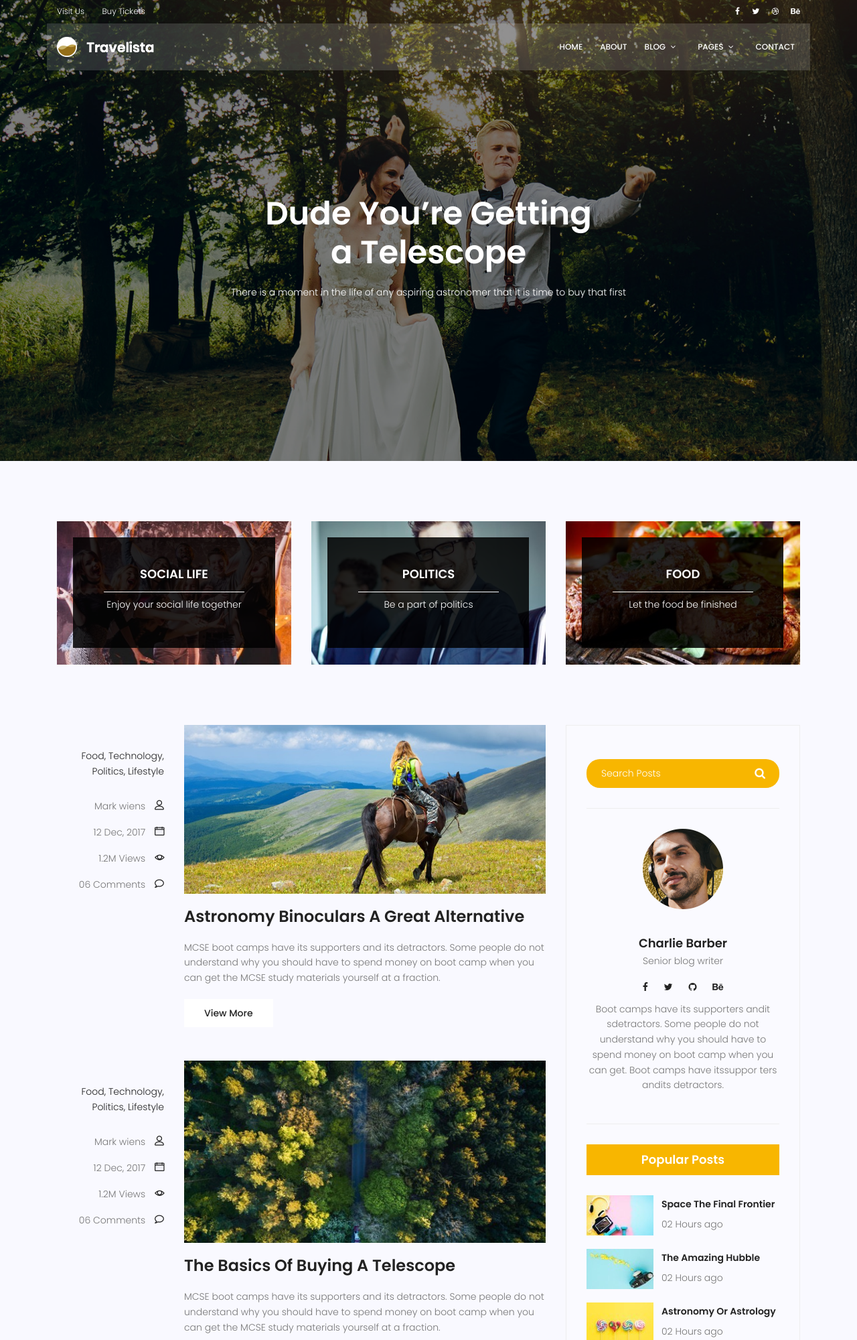
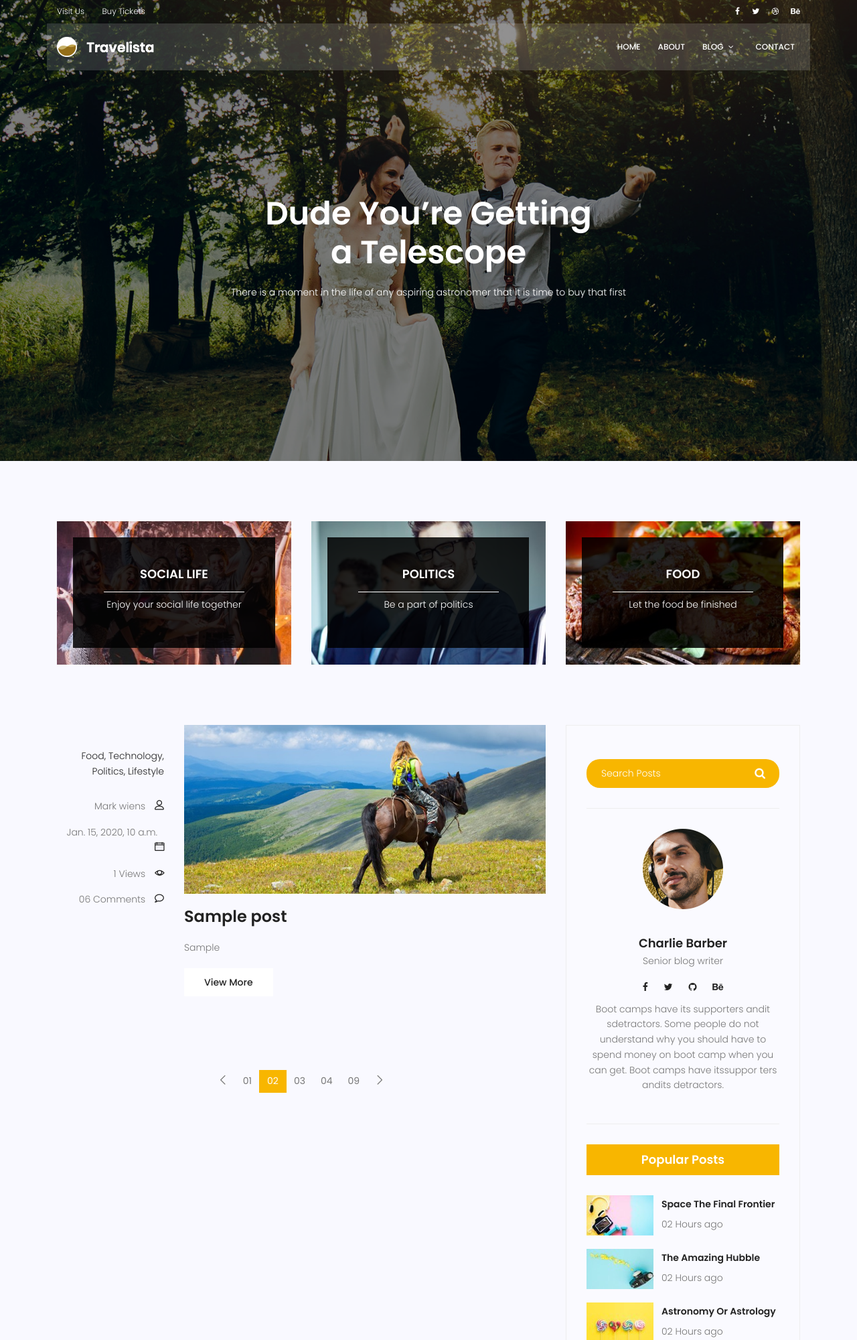
Before and after one commit to AmirrezaAttary/Django_Bigdely_Tamrin, a Django app: page /blog/ in a window 1280 px wide. Shown: the top 2000 px of the page at 67% size. Run offline with Django 3.2, Linux system fonts and the light colour scheme; tables that the repository leaves empty hold one stand-in row (values such as "Sample post"); some libraries are stand-ins or nearby versions.

Commit message:
avlin khorojy man az db

```diff
--- a/blog/models.py
+++ b/blog/models.py
@@ -17,4 +17,4 @@ class Post(models.Model):
         ordering = ['-created_date']
 
     def __str__(self):
-        return "{} - {}".format(self.title, self.id)
+        return "{} ".format(self.title,)
--- a/blog/urls.py
+++ b/blog/urls.py
@@ -7,5 +7,5 @@ app_name = 'blog'
 urlpatterns = [
     path('' ,blog_view,name='blog'),
     path('single' ,blog_single,name='single'),
-
+    path('test' ,blog_single,name='test'),
     ]
--- a/blog/views.py
+++ b/blog/views.py
@@ -1,9 +1,16 @@
 from django.shortcuts import render
-from django.http import HttpResponse,JsonResponse
+from blog.models import Post
 
 # Create your views here.
 def blog_view(request):
-    return render(request,'blog/blog-home.html')
+    posts = Post.objects.filter(status = 1)
+    context = {'posts': posts}
+    return render(request,'blog/blog-home.html',context)
 
 def blog_single(request):
     return render(request,'blog/blog-single.html')
+
+def blog_single(request):
+    posts = Post.objects.all()
+    context = {'posts': posts}
+    return render(request,'blog/test.html', context)
--- a/templates/base.html
+++ b/templates/base.html
@@ -66,17 +66,6 @@
                         <ul>
                           <li><a href="{% url 'blog:blog' %}">Blog Home</a></li>
                           <li><a href="{% url 'blog:single' %}">Blog Single</a></li>
-                        </ul>
-                      </li>
-                      <li class="menu-has-children"><a href="">Pages</a>
-                        <ul>
-                              <li><a href="elements.html">Elements</a></li>
-                              <li class="menu-has-children"><a href="">Level 2 </a>
-                                <ul>
-                                  <li><a href="#">Item One</a></li>
-                                  <li><a href="#">Item Two</a></li>
-                                </ul>
-                              </li>
                         </ul>
                       </li>
                       <li><a href="{% url 'my_web:contact' %}">Contact</a></li>
--- a/templates/blog/blog-home.html
+++ b/templates/blog/blog-home.html
@@ -86,6 +86,7 @@
 				<div class="container">
 					<div class="row">
 						<div class="col-lg-8 posts-list">
+							{% for post in posts%}
 							<div class="single-post row">
 								<div class="col-lg-3  col-md-3 meta-details">
 									<ul class="tags">
@@ -96,8 +97,8 @@
 									</ul>
 									<div class="user-details row">
 										<p class="user-name col-lg-12 col-md-12 col-6"><a href="#">Mark wiens</a> <span class="lnr lnr-user"></span></p>
-										<p class="date col-lg-12 col-md-12 col-6"><a href="#">12 Dec, 2017</a> <span class="lnr lnr-calendar-full"></span></p>
-										<p class="view col-lg-12 col-md-12 col-6"><a href="#">1.2M Views</a> <span class="lnr lnr-eye"></span></p>
+										<p class="date col-lg-12 col-md-12 col-6"><a href="#">{{post.published_date}}</a> <span class="lnr lnr-calendar-full"></span></p>
+										<p class="view col-lg-12 col-md-12 col-6"><a href="#">{{post.contend_view}} Views</a> <span class="lnr lnr-eye"></span></p>
 										<p class="comments col-lg-12 col-md-12 col-6"><a href="#">06 Comments</a> <span class="lnr lnr-bubble"></span></p>
 									</div>
 								</div>
@@ -105,91 +106,14 @@
 									<div class="feature-img">
 										<img class="img-fluid" src="{% static 'img/blog/feature-img1.jpg'%}" alt="">
 									</div>
-									<a class="posts-title" href="blog-single.html"><h3>Astronomy Binoculars A Great Alternative</h3></a>
+									<a class="posts-title" href="#"><h3>{{post.title}}</h3></a>
 									<p class="excert">
-										MCSE boot camps have its supporters and its detractors. Some people do not understand why you should have to spend money on boot camp when you can get the MCSE study materials yourself at a fraction.
+										{{post.contend}}
 									</p>
-									<a href="blog-single.html" class="primary-btn">View More</a>
+									<a href="#" class="primary-btn">View More</a>
 								</div>
 							</div>
-							<div class="single-post row">
-								<div class="col-lg-3  col-md-3 meta-details">
-									<ul class="tags">
-										<li><a href="#">Food,</a></li>
-										<li><a href="#">Technology,</a></li>
-										<li><a href="#">Politics,</a></li>
-										<li><a href="#">Lifestyle</a></li>
-									</ul>
-									<div class="user-details row">
-										<p class="user-name col-lg-12 col-md-12 col-6"><a href="#">Mark wiens</a> <span class="lnr lnr-user"></span></p>
-										<p class="date col-lg-12 col-md-12 col-6"><a href="#">12 Dec, 2017</a> <span class="lnr lnr-calendar-full"></span></p>
-										<p class="view col-lg-12 col-md-12 col-6"><a href="#">1.2M Views</a> <span class="lnr lnr-eye"></span></p>
-										<p class="comments col-lg-12 col-md-12 col-6"><a href="#">06 Comments</a> <span class="lnr lnr-bubble"></span></p>
-									</div>
-								</div>
-								<div class="col-lg-9 col-md-9 ">
-									<div class="feature-img">
-										<img class="img-fluid" src="{% static 'img/blog/feature-img2.jpg'%}" alt="">
-									</div>
-									<a class="posts-title" href="blog-single.html"><h3>The Basics Of Buying A Telescope</h3></a>
-									<p class="excert">
-										MCSE boot camps have its supporters and its detractors. Some people do not understand why you should have to spend money on boot camp when you can get the MCSE study materials yourself at a fraction.
-									</p>
-									<a href="blog-single.html" class="primary-btn">View More</a>
-								</div>
-							</div>
-							<div class="single-post row">
-								<div class="col-lg-3  col-md-3 meta-details">
-									<ul class="tags">
-										<li><a href="#">Food,</a></li>
-										<li><a href="#">Technology,</a></li>
-										<li><a href="#">Politics,</a></li>
-										<li><a href="#">Lifestyle</a></li>
-									</ul>
-									<div class="user-details row">
-										<p class="user-name col-lg-12 col-md-12 col-6"><a href="#">Mark wiens</a> <span class="lnr lnr-user"></span></p>
-										<p class="date col-lg-12 col-md-12 col-6"><a href="#">12 Dec, 2017</a> <span class="lnr lnr-calendar-full"></span></p>
-										<p class="view col-lg-12 col-md-12 col-6"><a href="#">1.2M Views</a> <span class="lnr lnr-eye"></span></p>
-										<p class="comments col-lg-12 col-md-12 col-6"><a href="#">06 Comments</a> <span class="lnr lnr-bubble"></span></p>
-									</div>
-								</div>
-								<div class="col-lg-9 col-md-9">
-									<div class="feature-img">
-										<img class="img-fluid" src="{% static 'img/blog/feature-img4.jpg'%}" alt="">
-									</div>
-									<a class="posts-title" href="blog-single.html"><h3>The Night Sky</h3></a>
-									<p class="excert">
-										MCSE boot camps have its supporters and its detractors. Some people do not understand why you should have to spend money on boot camp when you can get the MCSE study materials yourself at a fraction.
-									</p>
-									<a href="blog-single.html" class="primary-btn">View More</a>
-								</div>
-							</div>
-							<div class="single-post row">
-								<div class="col-lg-3 col-md-3 meta-details">
-									<ul class="tags">
-										<li><a href="#">Food,</a></li>
-										<li><a href="#">Technology,</a></li>
-										<li><a href="#">Politics,</a></li>
-										<li><a href="#">Lifestyle</a></li>
-									</ul>
-									<div class="user-details row">
-										<p class="user-name col-lg-12 col-md-12 col-6"><a href="#">Mark wiens</a> <span class="lnr lnr-user"></span></p>
-										<p class="date col-lg-12 col-md-12 col-6"><a href="#">12 Dec, 2017</a> <span class="lnr lnr-calendar-full"></span></p>
-										<p class="view col-lg-12 col-md-12 col-6"><a href="#">1.2M Views</a> <span class="lnr lnr-eye"></span></p>
-										<p class="comments col-lg-12 col-md-12 col-6"><a href="#">06 Comments</a> <span class="lnr lnr-bubble"></span></p>
-									</div>
-								</div>
-								<div class="col-lg-9 col-md-9">
-									<div class="feature-img">
-										<img class="img-fluid" src="{% static 'img/blog/feature-img5.jpg'%}" alt="">
-									</div>
-									<a class="posts-title" href="blog-single.html"><h3>Telescopes 101</h3></a>
-									<p class="excert">
-										MCSE boot camps have its supporters and its detractors. Some people do not understand why you should have to spend money on boot camp when you can get the MCSE study materials yourself at a fraction.
-									</p>
-									<a href="blog-single.html" class="primary-btn">View More</a>
-								</div>
-							</div>
+							{% endfor %}
 		                    <nav class="blog-pagination justify-content-center d-flex">
 		                        <ul class="pagination">
 		                            <li class="page-item">
```
Also changed, not shown: templates/blog/test.html (added, +20 -0 lines).
